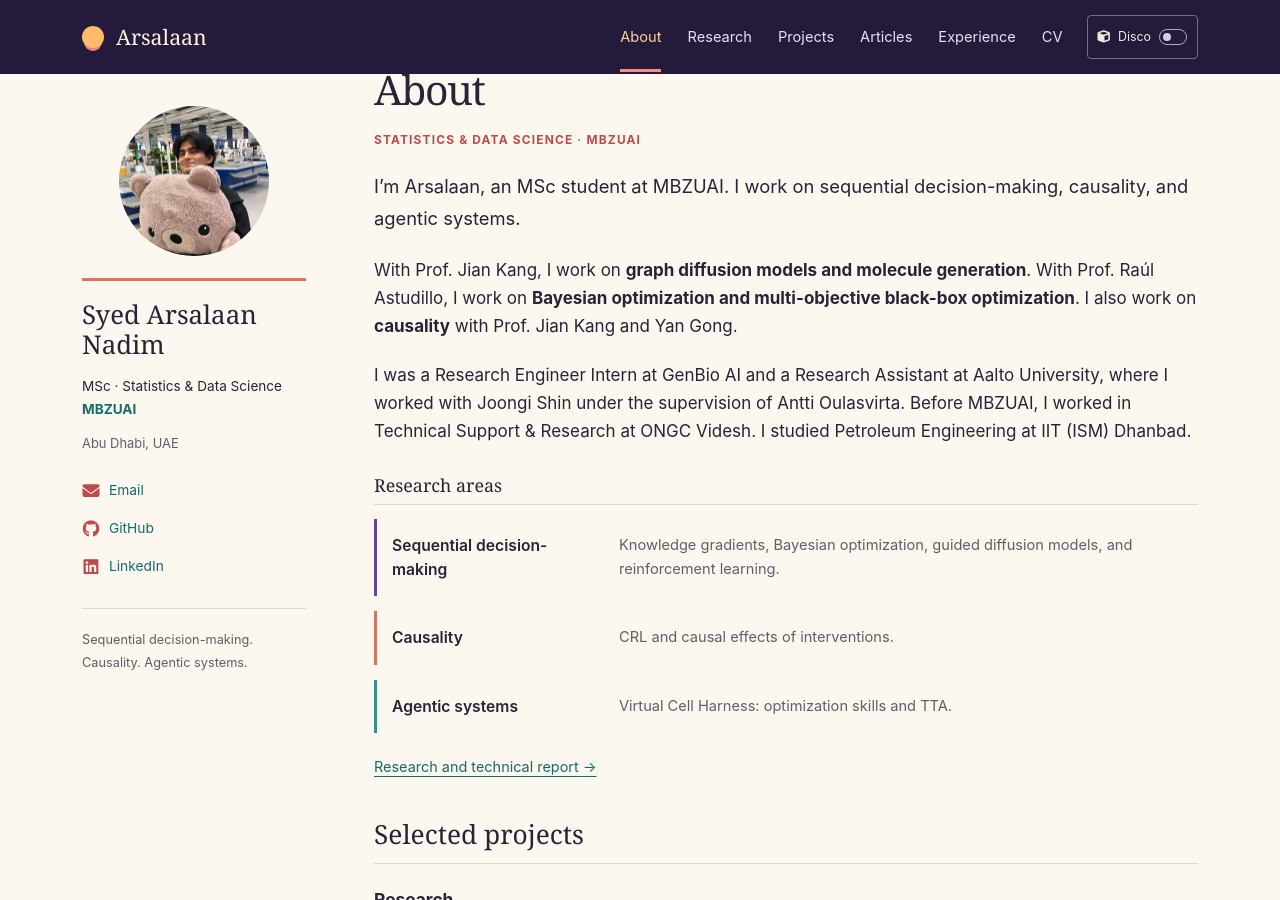
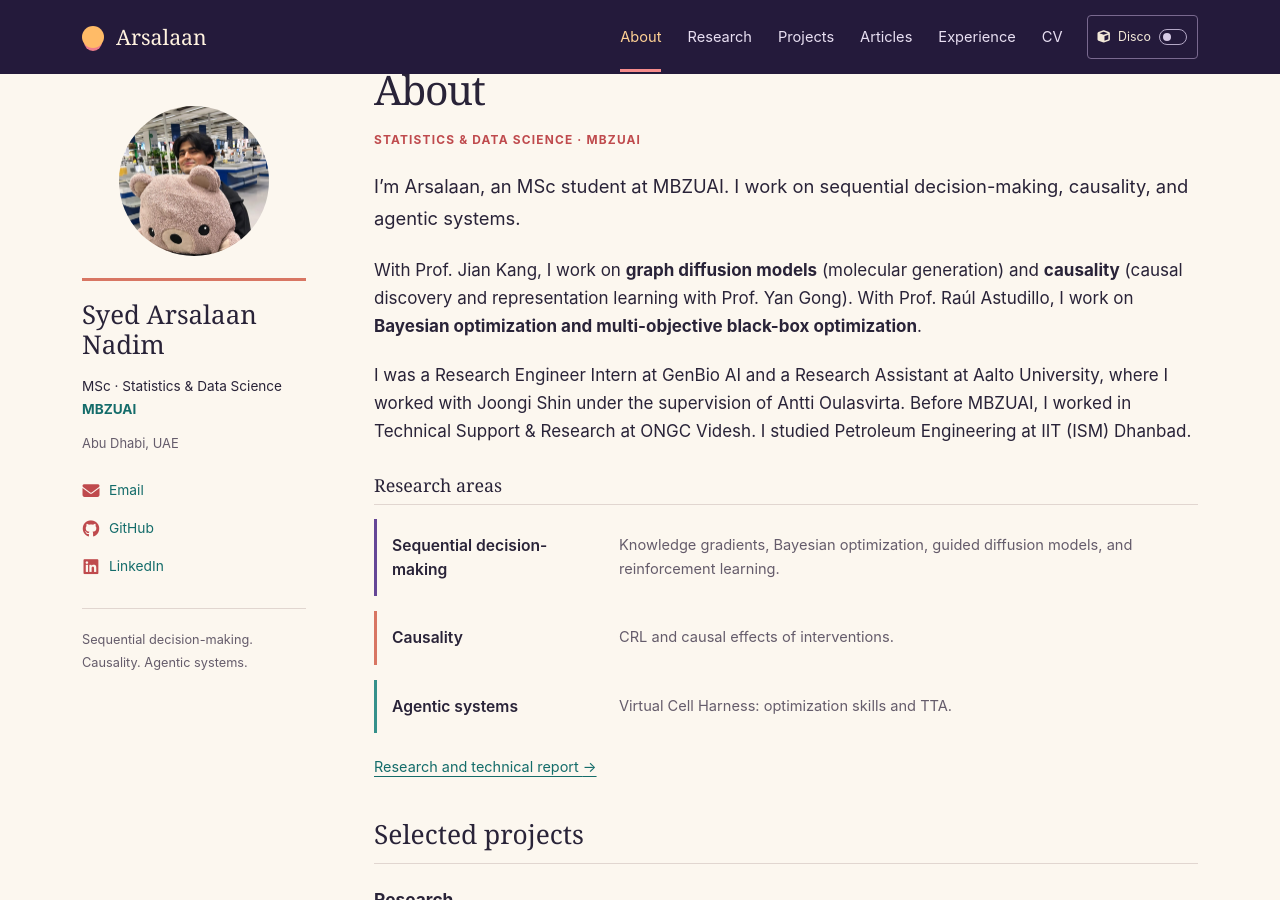
Before and after one commit to OrionXV/OrionXV.github.io, a Jekyll site: the page built from _pages/about.md, in a window 1280 px wide and 900 px high, scrolled down 341 px. Built offline with Jekyll 4.4.1, drawn with Linux system fonts in a browser that asks for light colours.

Commit message:
docs: rewrite research focus on about page

```diff
--- a/_pages/about.md
+++ b/_pages/about.md
@@ -8,7 +8,7 @@
 
 <p class="intro">I’m Arsalaan, an MSc student at MBZUAI. I work on sequential decision-making, causality, and agentic systems.</p>
 
-With Prof. Jian Kang, I work on **graph diffusion models and molecule generation**. With Prof. Raúl Astudillo, I work on **Bayesian optimization and multi-objective black-box optimization**. I also work on **causality** with Prof. Jian Kang and Yan Gong.
+With Prof. Jian Kang, I work on **graph diffusion models** (molecular generation) and **causality** (causal discovery and representation learning with Prof. Yan Gong). With Prof. Raúl Astudillo, I work on **Bayesian optimization and multi-objective black-box optimization**.
 
 I was a Research Engineer Intern at GenBio AI and a Research Assistant at Aalto University, where I worked with Joongi Shin under the supervision of Antti Oulasvirta. Before MBZUAI, I worked in Technical Support & Research at ONGC Videsh. I studied Petroleum Engineering at IIT (ISM) Dhanbad.
 
```
